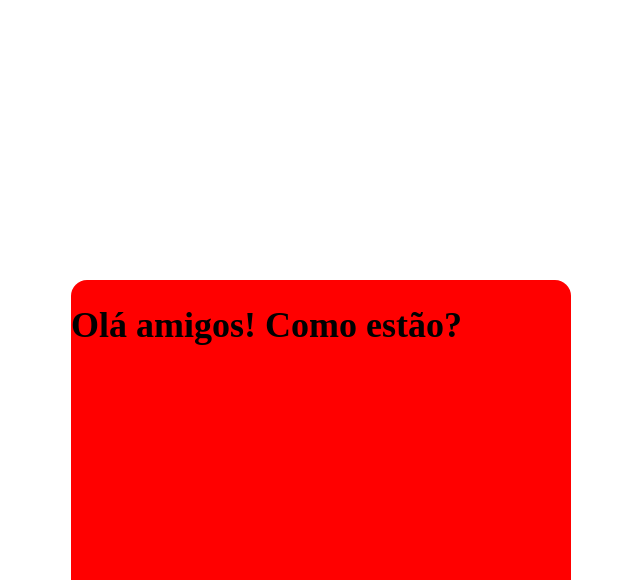
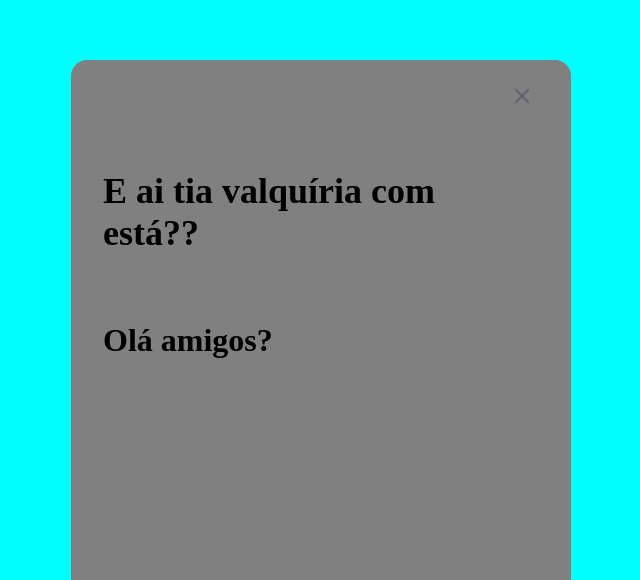
Before and after one commit to Tiro-Cruzado/Chat, a React (Create React App) app in the folder client/: page / in a window 1280 px wide. Shown: the part 220-800 px from the top of the page, without its empty margins (319-959 px from the left). Built offline with nearby package versions, Linux system fonts and the light colour scheme.

Commit message:
Front/Feat/Modal: begin develop component BottomSheet

```diff
--- a/client/public/index.html
+++ b/client/public/index.html
@@ -10,6 +10,7 @@
   <link rel="icon" href="%PUBLIC_URL%/favicon.ico" />
   <link rel="apple-touch-icon" href="%PUBLIC_URL%/logo192.png" />
   <link rel="manifest" href="%PUBLIC_URL%/manifest.json" />
+  <link rel="stylesheet" href="styles.css">
 
   <title>React App</title>
 </head>
--- /dev/null
+++ b/client/public/styles.css
@@ -0,0 +1,3 @@
+body{
+    margin: 0;
+}
--- a/client/src/App.tsx
+++ b/client/src/App.tsx
@@ -13,7 +13,9 @@ function App() {
           quas iusto?
         </Card>
       </Modal> */}
-      <BottonSheet />
+      <BottonSheet head={<p>E ai tia valquíria com está??</p>}>
+        <p>Olá amigos?</p>
+      </BottonSheet>
     </>
   )
 }
--- a/client/src/components/BottonSheet/index.tsx
+++ b/client/src/components/BottonSheet/index.tsx
@@ -1,11 +1,32 @@
+import { useState } from 'react'
 import * as S from './styles'
 
-const BottonSheet = () => {
+import { X } from '@phosphor-icons/react'
+import { BottomSheetProps } from './types.BottomSheet'
+
+const BottonSheet = ({ head, children, isOpen }: BottomSheetProps) => {
+  const [isOpenBottom, setisOpenBottom] = useState(false)
+  const toogleisOpenBottom = () => setisOpenBottom(!isOpenBottom)
+
   return (
     <S.ContainerWrapper>
-      <S.BottonSheet>
-        <S.Head>Olá amigos! Como estão?</S.Head>
-      </S.BottonSheet>
+      <S.OpenBotton onClick={toogleisOpenBottom}>
+        Abrir BottomSheet
+      </S.OpenBotton>
+
+      <S.ContainerBottomSheet isOpen={isOpenBottom}>
+        <S.BottonSheet>
+          <S.Head>
+            <S.HeadButton>
+              <S.OpenBotton onClick={toogleisOpenBottom}>
+                <X size={22} color="rgba(87, 73, 105, 0.6)" weight="bold" />
+              </S.OpenBotton>
+            </S.HeadButton>
+            {head}
+          </S.Head>
+          <S.ContentBottomSheet>{children}</S.ContentBottomSheet>
+        </S.BottonSheet>
+      </S.ContainerBottomSheet>
     </S.ContainerWrapper>
   )
 }
--- a/client/src/components/BottonSheet/styles.ts
+++ b/client/src/components/BottonSheet/styles.ts
@@ -1,22 +1,76 @@
-import styled from 'styled-components'
+import styled, { css } from 'styled-components'
 
+import { ContainerBottomSheetProps } from './types.BottomSheet'
+
+const OpenBotton = styled('button')`
+  height: 20px;
+  background-color: transparent;
+  border: none;
+
+  :hover {
+    cursor: pointer;
+  }
+`
+
+const HeadButton = styled.h1`
+  display: flex;
+  justify-content: end;
+  font-size: 36px;
+  height: 50px;
+`
 const Head = styled.h1`
+  /* display: flex; */
+  justify-content: space-between;
+
   font-size: 36px;
+  width: 100%;
+  padding: 0 32px 0 32px;
+  box-sizing: border-box;
+`
+
+const ContainerBottomSheet = styled.div<ContainerBottomSheetProps>`
+  ${({ isOpen }) => css`
+    position: fixed;
+    background-color: aqua;
+    width: 100%;
+    height: 100%;
+
+    display: flex;
+    justify-content: center;
+    z-index: 10;
+    ${isOpen === true ? 'flex' : 'none'}
+  `}
 `
 
 const BottonSheet = styled.div`
   position: fixed;
   width: 500px;
-  height: 300px;
+  height: 65vh;
   bottom: 0;
 
-  background-color: red;
+  background-color: gray;
   border-radius: 16px 16px 0px 0px;
   /* overflow: auto; */
 `
+const ContentBottomSheet = styled.div`
+  display: flex;
+  padding: 0 32px 0 32px;
+  /* justify-content: center; */
+`
+
 const ContainerWrapper = styled.h1`
   display: flex;
   justify-content: center;
+
+  margin: 0;
 `
 
-export { Head, BottonSheet, ContainerWrapper }
+export {
+  Head,
+  BottonSheet,
+  ContainerWrapper,
+  OpenBotton,
+  ContainerBottomSheet,
+  ContentBottomSheet,
+  HeadButton,
+}
```
Also changed, not shown: client/src/components/BottonSheet/types.BottomSheet.ts (added, +37 -0 lines).
